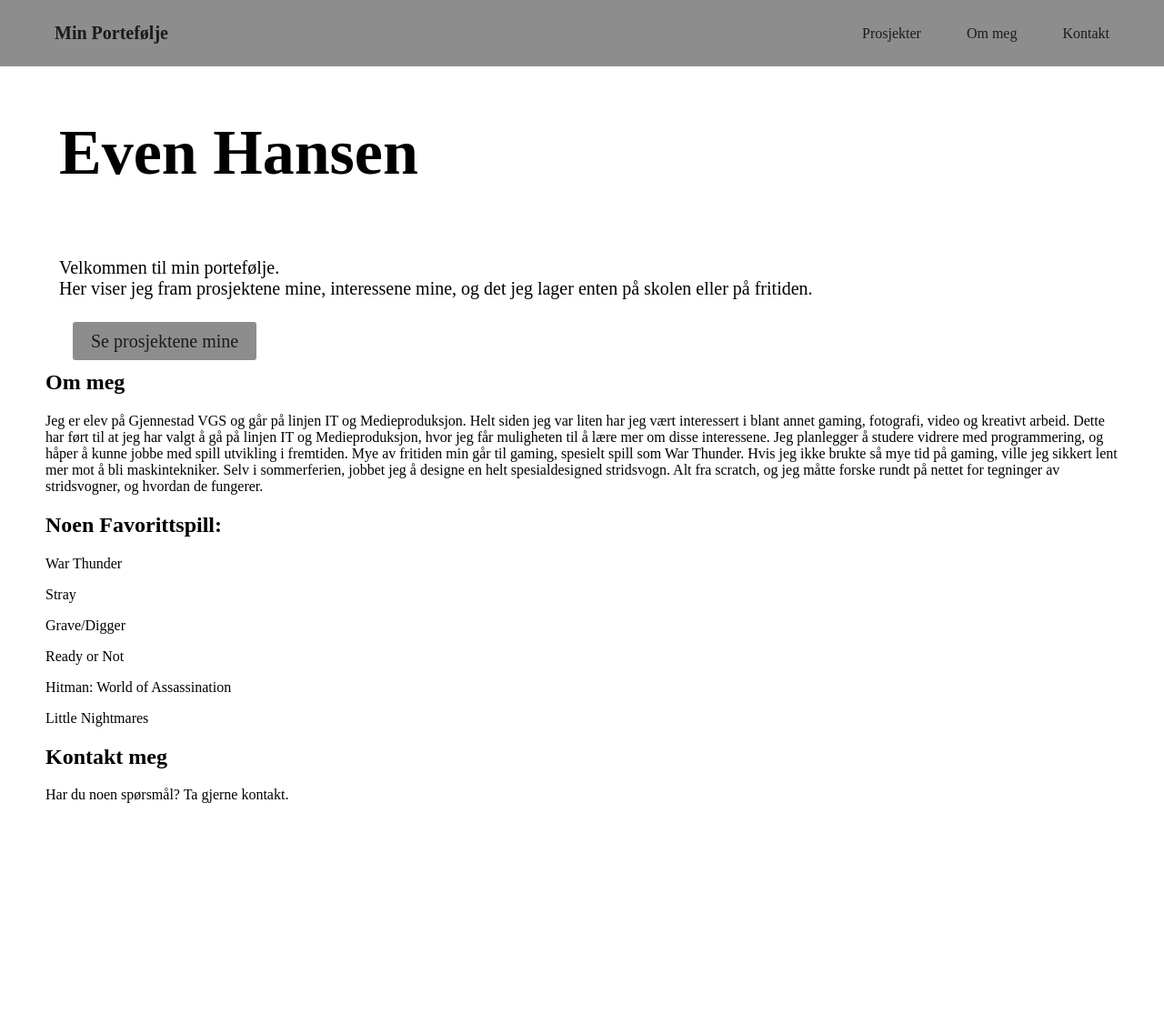
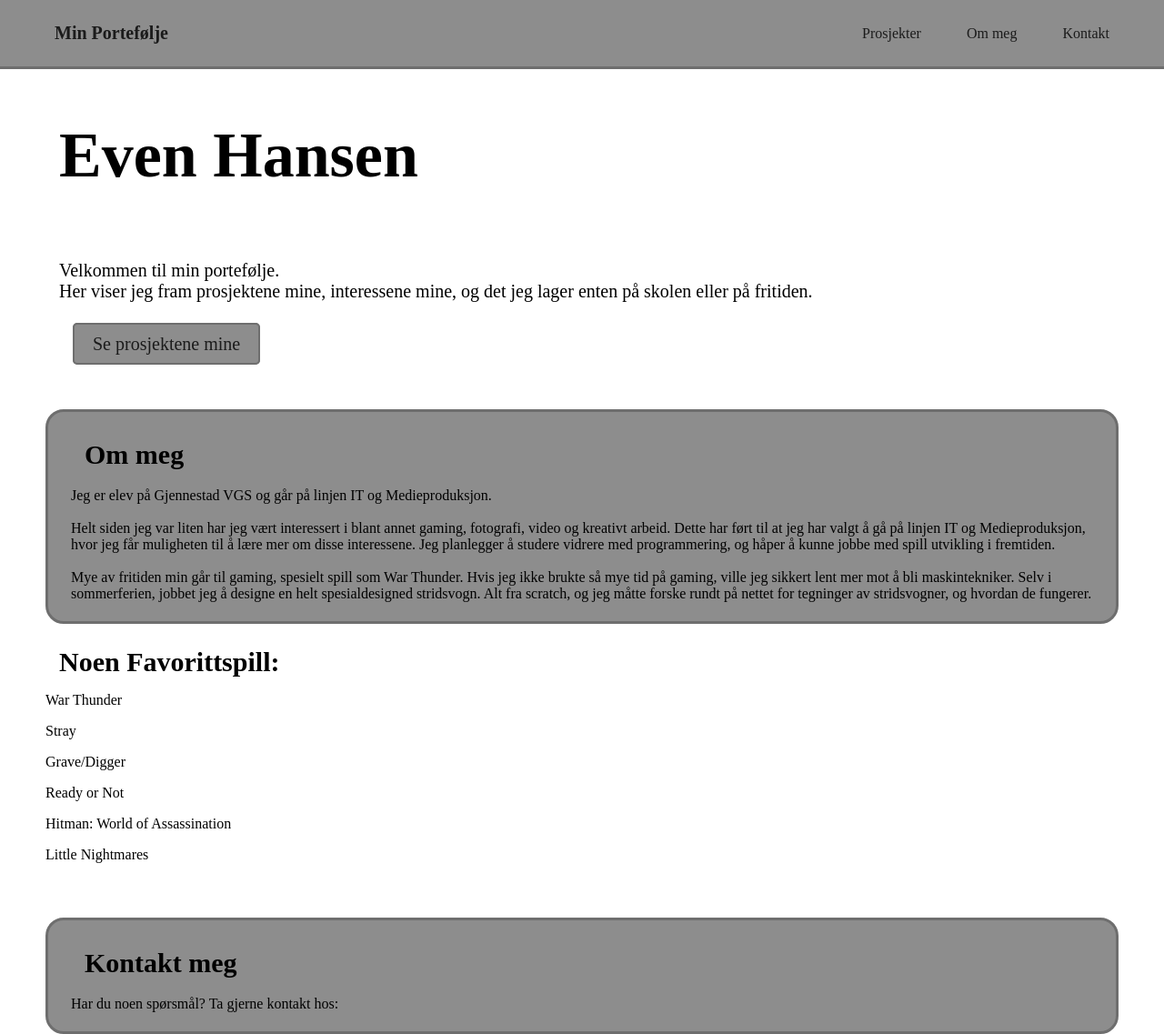
Before and after one commit to evehan10/Oppgave-Egen-Nettside, a plain HTML site: page index.html in a window 1280 px wide. Shown: the whole page at 91% size. Before the commit the page ends 899 px from the top, so only its background shows below. Drawn offline with Linux system fonts and the light colour scheme.

Commit message:
refinert om-meg og kontakt. Ga borders til dem, button og navbaren

```diff
--- a/index.html
+++ b/index.html
@@ -17,7 +17,7 @@
 
             <ul class="nav-links">
                 <li><a href="prosjekter.html">Prosjekter</a></li>
-                <li><a href="#om meg">Om meg</a></li>
+                <li><a href="#om-meg">Om meg</a></li>
                 <li><a href="#kontakt">Kontakt</a></li>
             </ul>
 
@@ -37,15 +37,15 @@
 
         <a href="prosjekter.html" class="button">Se prosjektene mine</a>
 
-        <section id="om meg">
+        <section id="om-meg">
         <h2>Om meg</h2>
         <p>
-            Jeg er elev på Gjennestad VGS og går på linjen IT og Medieproduksjon.
-
+            Jeg er elev på Gjennestad VGS og går på linjen IT og Medieproduksjon. <br>
+            <br>
             Helt siden jeg var liten har jeg vært interessert i blant annet gaming, fotografi, video og kreativt arbeid.
             Dette har ført til at jeg har valgt å gå på linjen IT og Medieproduksjon, hvor jeg får muligheten til å lære mer om disse interessene.
-            Jeg planlegger å studere vidrere med programmering, og håper å kunne jobbe med spill utvikling i fremtiden.
-
+            Jeg planlegger å studere vidrere med programmering, og håper å kunne jobbe med spill utvikling i fremtiden. <br>
+            <br>
             Mye av fritiden min går til gaming, spesielt spill som War Thunder.
             Hvis jeg ikke brukte så mye tid på gaming, ville jeg sikkert lent mer mot å bli maskintekniker.
             Selv i sommerferien, jobbet jeg å designe en helt spesialdesigned stridsvogn. Alt fra scratch,
@@ -54,7 +54,7 @@
         </section>
 
 
-        <section>
+        <section id="spill">
         <h2>Noen Favorittspill:</h2>
         <p>War Thunder</p>
         <p>Stray</p>
@@ -69,7 +69,7 @@
         <h2>Kontakt meg</h2>
             <p>
                 Har du noen spørsmål?
-                Ta gjerne kontakt.
+                Ta gjerne kontakt hos:
             </p>
         </section>
 
--- a/styles.css
+++ b/styles.css
@@ -22,6 +22,7 @@ header {
     align-items: center;
     padding: 25px 60px;
     background-color: #8d8d8d;
+    border-bottom: 3px solid #6e6e6e;
 }
 
 .nav-links {
@@ -69,12 +70,14 @@ h1 {
     color: #1b1b1b;
     text-decoration: none;
     font-size: 20px;
-    border-radius: 3px;
+    border-radius: 5px;
+    border: 2px solid #6e6e6e;
 }
 
 .button:hover {
     background-color: #c1bfbf;
     color: #fcfcfc;
+    border: 2px solid #f8f7f7;
 }
 
 .intro {
@@ -82,3 +85,33 @@ h1 {
     margin-bottom: 35px;
     margin-left: 15px;
 }
+
+h2 {
+    display: flex;
+    font-size: 30px;
+    margin-bottom: 3px;
+    margin-left: 15px;
+}
+
+#om-meg {
+    text-decoration: none;
+    margin-top: 60px;
+    display:flex;
+    flex-direction: column;
+    padding: 5px 25px;
+    border-radius: 20px;
+    background-color: #8d8d8d;
+    border: 3px solid #6e6e6e;
+}
+
+#kontakt {
+    text-decoration: none;
+    margin-top: 60px;
+    margin-bottom: 60px;
+    display:flex;
+    flex-direction: column;
+    padding: 5px 25px;
+    border-radius: 20px;
+    background-color: #8d8d8d;
+    border: 3px solid #6e6e6e;
+}
```
Also changed, not shown: prosjekter.html (+1 -1 lines).
